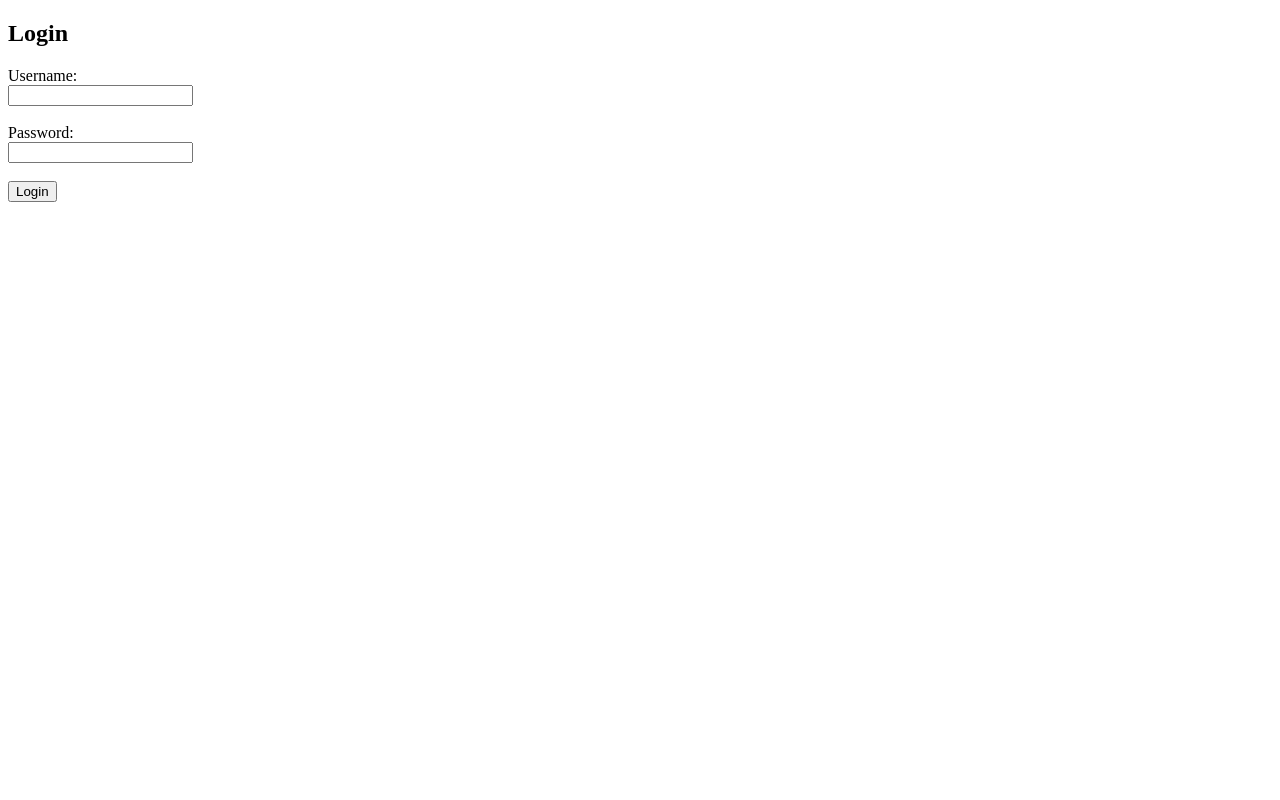
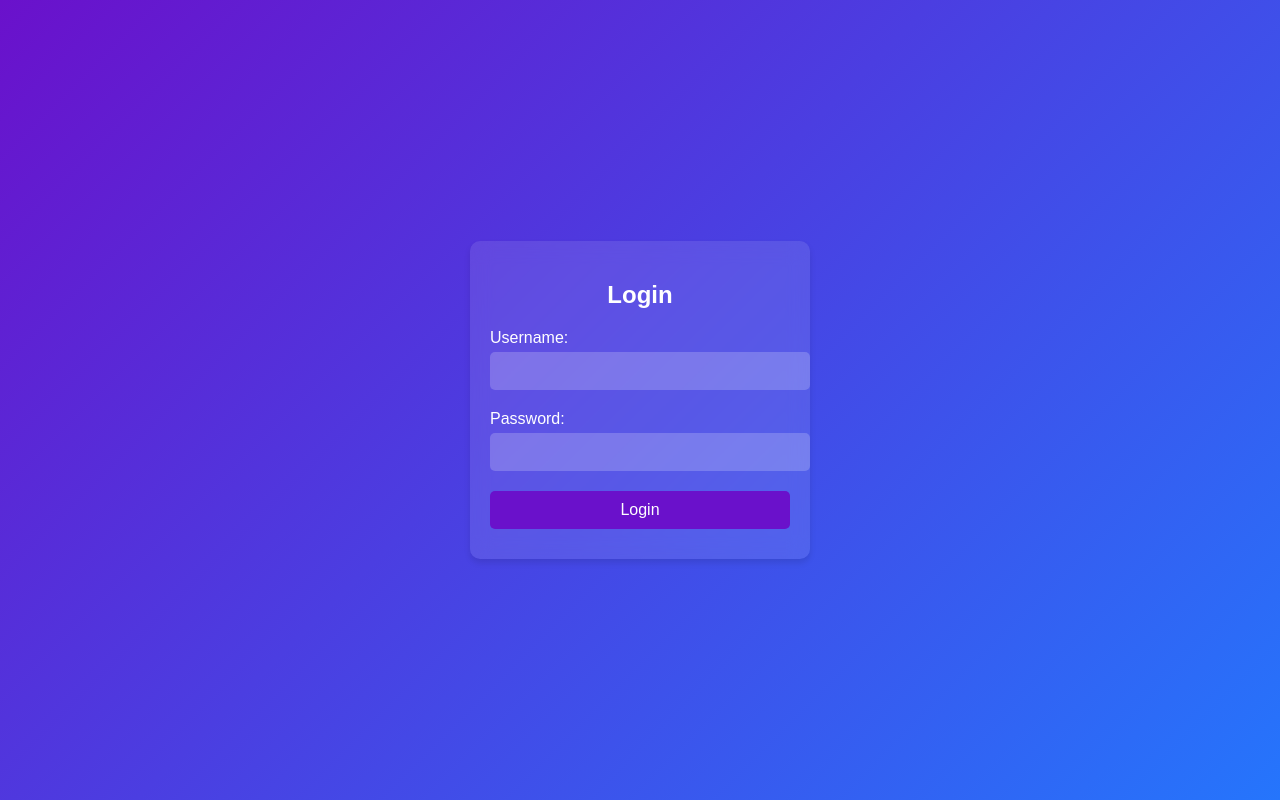
Before and after one commit to user272728/sciencetopic4, a plain HTML site: page index.html in a window 1280 px wide. Drawn offline with Linux system fonts and the light colour scheme.

Commit message:
Update index.html
Modern look

```diff
--- a/index.html
+++ b/index.html
@@ -4,6 +4,74 @@
     <meta charset="UTF-8">
     <meta name="viewport" content="width=device-width, initial-scale=1.0">
     <title>Login</title>
+    <style>
+        body {
+            margin: 0;
+            padding: 0;
+            font-family: Arial, sans-serif;
+            display: flex;
+            justify-content: center;
+            align-items: center;
+            height: 100vh;
+            background: linear-gradient(135deg, #6a11cb 0%, #2575fc 100%);
+        }
+
+        .login-container {
+            background: rgba(255, 255, 255, 0.1);
+            padding: 20px;
+            border-radius: 10px;
+            box-shadow: 0 4px 6px rgba(0, 0, 0, 0.1);
+            backdrop-filter: blur(10px);
+            text-align: center;
+            width: 300px;
+        }
+
+        h2 {
+            color: #ffffff;
+            margin-bottom: 20px;
+        }
+
+        label {
+            color: #ffffff;
+            display: block;
+            margin-bottom: 5px;
+            text-align: left;
+        }
+
+        input[type="text"],
+        input[type="password"] {
+            width: 100%;
+            padding: 10px;
+            margin-bottom: 20px;
+            border: none;
+            border-radius: 5px;
+            background: rgba(255, 255, 255, 0.2);
+            color: #ffffff;
+            font-size: 16px;
+            outline: none;
+        }
+
+        input[type="submit"] {
+            width: 100%;
+            padding: 10px;
+            border: none;
+            border-radius: 5px;
+            background: #6a11cb;
+            color: #ffffff;
+            font-size: 16px;
+            cursor: pointer;
+            transition: background 0.3s;
+        }
+
+        input[type="submit"]:hover {
+            background: #2575fc;
+        }
+
+        .alert {
+            color: #ff6666;
+            margin-top: 10px;
+        }
+    </style>
     <script>
         function validateCredentials() {
             // Get the input values
@@ -24,19 +92,24 @@
                 window.location.href = "page.html";
             } else {
                 // If invalid, show an alert
-                alert("Invalid username or password!");
+                document.getElementById("alert").textContent = "Invalid username or password!";
             }
         }
     </script>
 </head>
 <body>
-    <h2>Login</h2>
-    <form onsubmit="event.preventDefault(); validateCredentials();">
-        <label for="username">Username:</label><br>
-        <input type="text" id="username" name="username"><br><br>
-        <label for="password">Password:</label><br>
-        <input type="password" id="password" name="password"><br><br>
-        <input type="submit" value="Login">
-    </form>
+    <div class="login-container">
+        <h2>Login</h2>
+        <form onsubmit="event.preventDefault(); validateCredentials();">
+            <label for="username">Username:</label>
+            <input type="text" id="username" name="username" required>
+
+            <label for="password">Password:</label>
+            <input type="password" id="password" name="password" required>
+
+            <input type="submit" value="Login">
+        </form>
+        <div id="alert" class="alert"></div>
+    </div>
 </body>
 </html>
```
